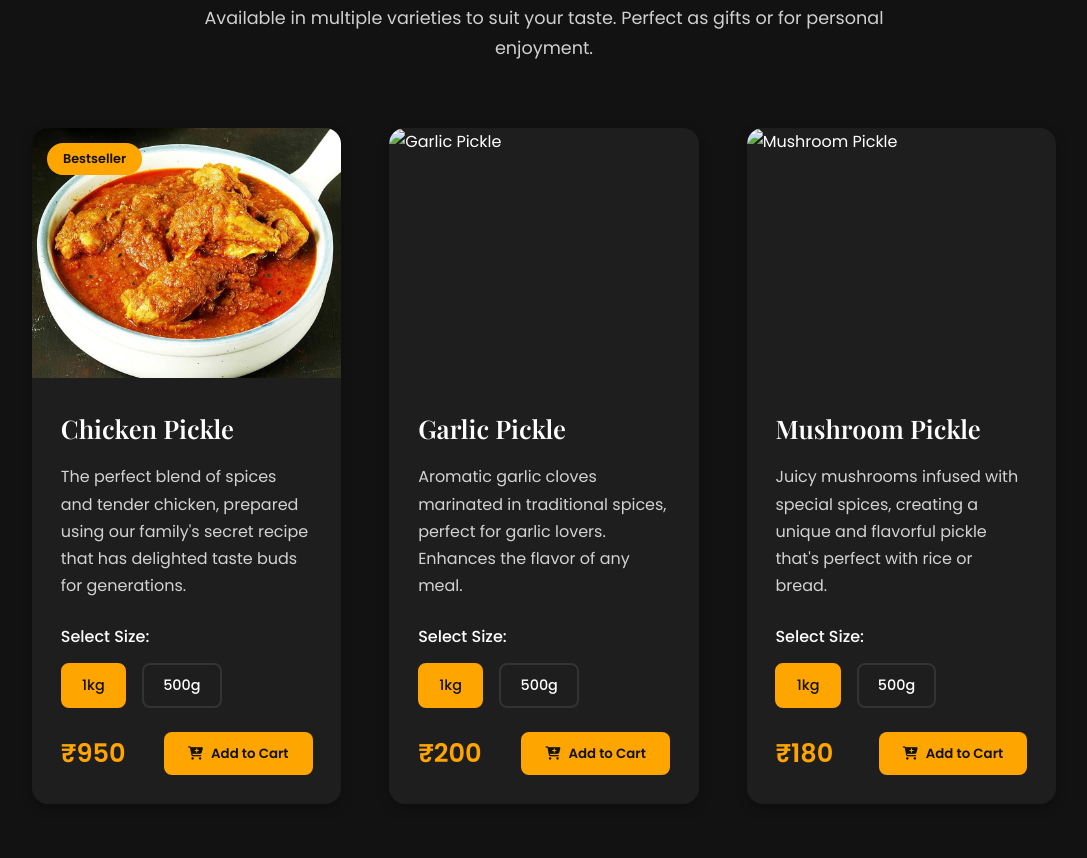
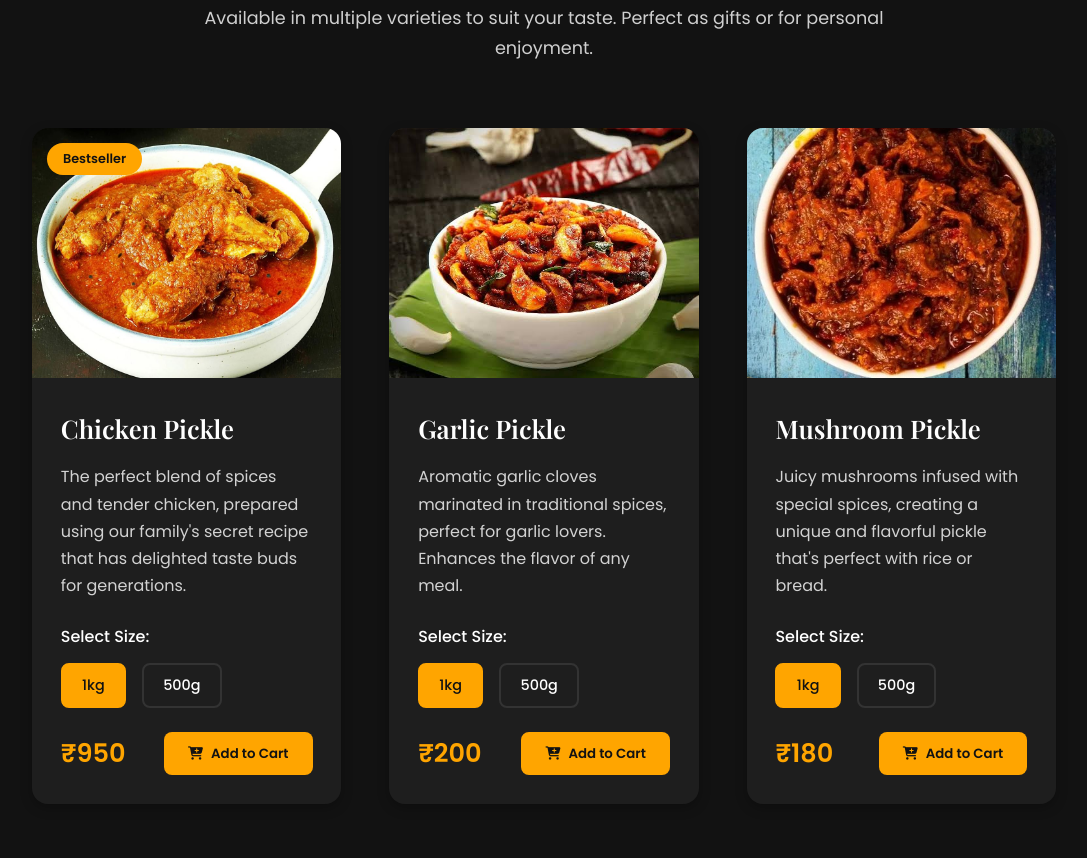
Before and after one commit to Noxmn/singhskitchen.in, a plain HTML site: page index.html in a window 1280 px wide. Shown: the part 1440-2298 px from the top of the page, without its empty margins (96-1183 px from the left). Drawn offline with nearby package versions, Linux system fonts and the light colour scheme.

Commit message:
Update index.html

```diff
--- a/index.html
+++ b/index.html
@@ -1160,7 +1160,7 @@
                 <!-- Garlic Pickle -->
                 <div class="product-card">
                     <div class="product-img-container">
-                        <img src="WhatsApp Image 2025-08-12 at 16.21.21" alt="Garlic Pickle" class="product-img">
+                        <img src="WhatsApp Image 2025-08-12 at 16.21.21.jpeg" alt="Garlic Pickle" class="product-img">
                     </div>
                     <div class="product-content">
                         <h3>Garlic Pickle</h3>
@@ -1186,7 +1186,7 @@
                 <!-- Mushroom Pickle -->
                 <div class="product-card">
                     <div class="product-img-container">
-                        <img src="WhatsApp Image 2025-08-12 at 16.23.30" alt="Mushroom Pickle" class="product-img">
+                        <img src="WhatsApp Image 2025-08-12 at 16.23.30.jpeg" alt="Mushroom Pickle" class="product-img">
                     </div>
                     <div class="product-content">
                         <h3>Mushroom Pickle</h3>
```
